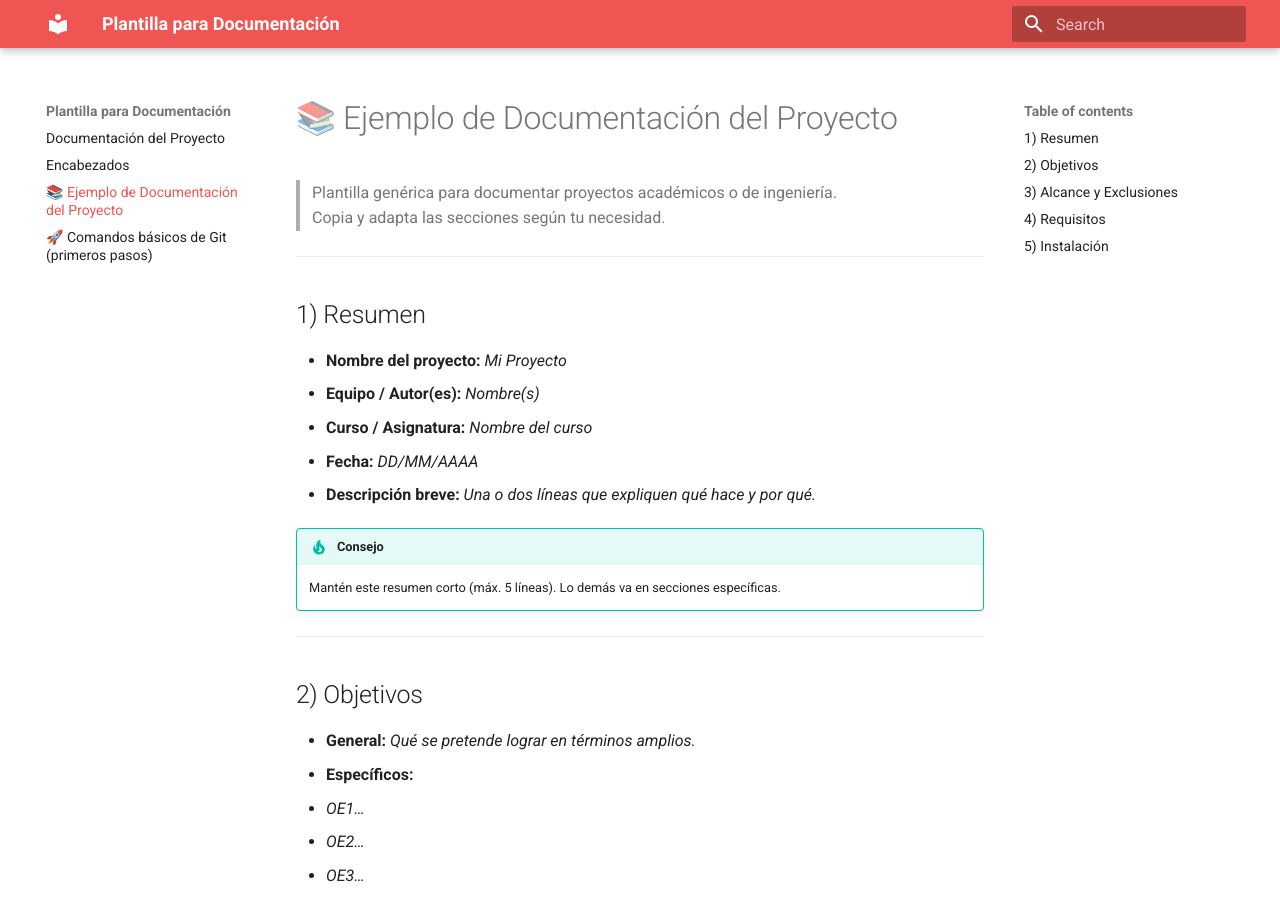
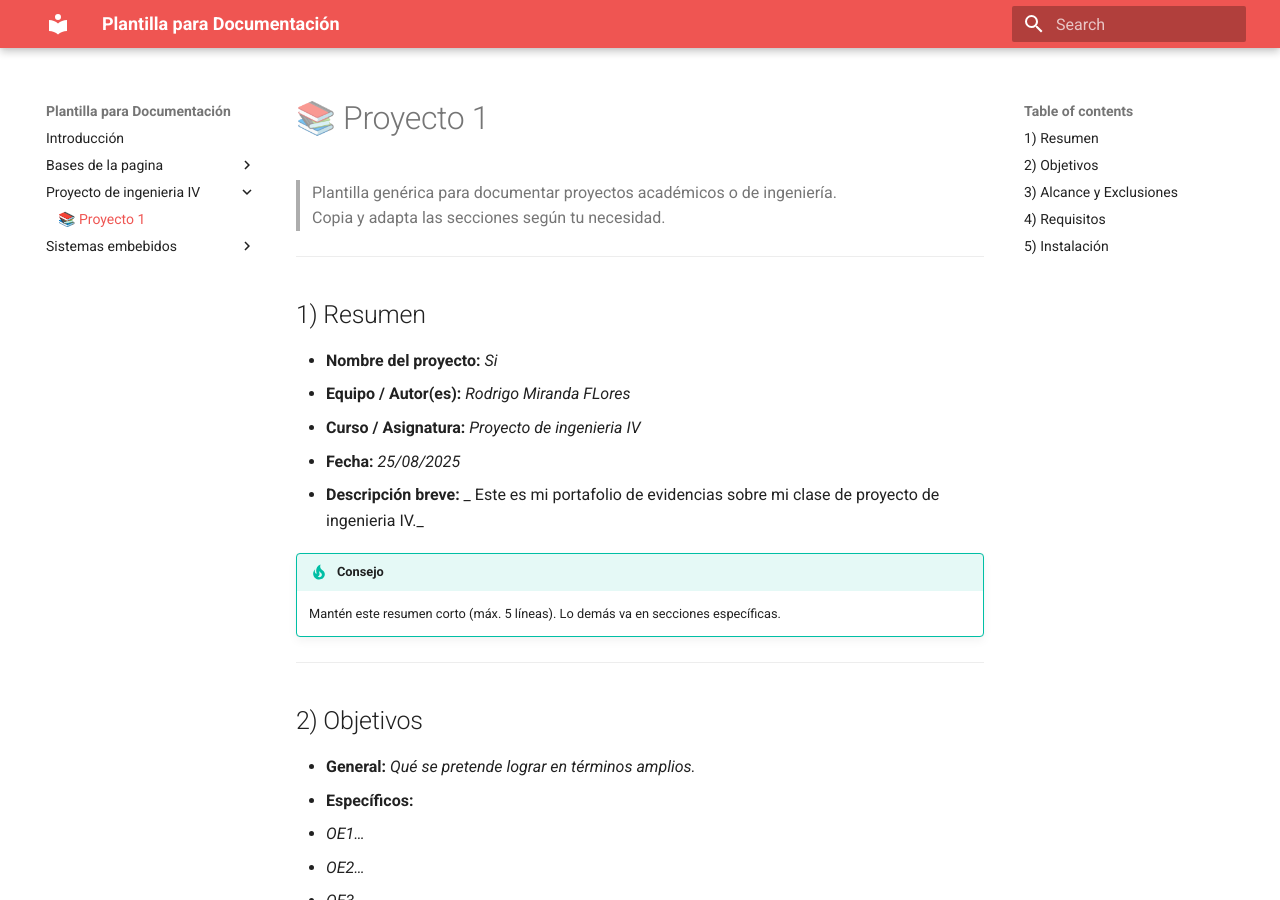
Before and after one commit to Parzival8970/evidencias, an MkDocs documentation site: the page built from docs/Proyecto de ingenieria IV/Ejemplo proyectp.md, in a window 1280 px wide and 900 px high. Built offline with MkDocs 1.6.1 and Material for MkDocs 9.7.7, drawn with Linux system fonts in a browser that asks for light colours.

Commit message:
agregué datos a mi pagina

```diff
--- a/docs/ejemplo.md
+++ b/docs/Proyecto de ingenieria IV/Ejemplo proyectp.md
@@ -1,4 +1,4 @@
-# 📚 Ejemplo de Documentación del Proyecto
+# 📚 Proyecto 1
 
 > Plantilla genérica para documentar proyectos académicos o de ingeniería.
 > Copia y adapta las secciones según tu necesidad.
@@ -7,11 +7,11 @@
 
 ## 1) Resumen
 
-- **Nombre del proyecto:** _Mi Proyecto_
-- **Equipo / Autor(es):** _Nombre(s)_
-- **Curso / Asignatura:** _Nombre del curso_
-- **Fecha:** _DD/MM/AAAA_
-- **Descripción breve:** _Una o dos líneas que expliquen qué hace y por qué._
+- **Nombre del proyecto:** _Si_
+- **Equipo / Autor(es):** _Rodrigo Miranda FLores_
+- **Curso / Asignatura:** _Proyecto de ingenieria IV_
+- **Fecha:** _25/08/2025_
+- **Descripción breve:** _ Este es mi portafolio de evidencias sobre mi clase de proyecto de ingenieria IV._
 
 !!! tip "Consejo"
     Mantén este resumen corto (máx. 5 líneas). Lo demás va en secciones específicas.
--- a/docs/index.md
+++ b/docs/index.md
@@ -1,4 +1,4 @@
-# Documentación del Proyecto
+# Introducción
 
 Bienvenido 👋
 Esta es una **plantilla** basada en [MkDocs](https://www.mkdocs.org/) + [Material for MkDocs](https://squidfunk.github.io/mkdocs-material/) para cursos y proyectos.
```
Also changed, not shown: docs/Sistemas embebidos/ejemplo sistemas.md (added, +78 -0 lines), docs/Bases de la pagina/comandos.md (renamed from docs/comandos.md), docs/Bases de la pagina/gitcmds.md (renamed from docs/gitcmds.md), docs/Sistemas embebidos/image.png (added).
